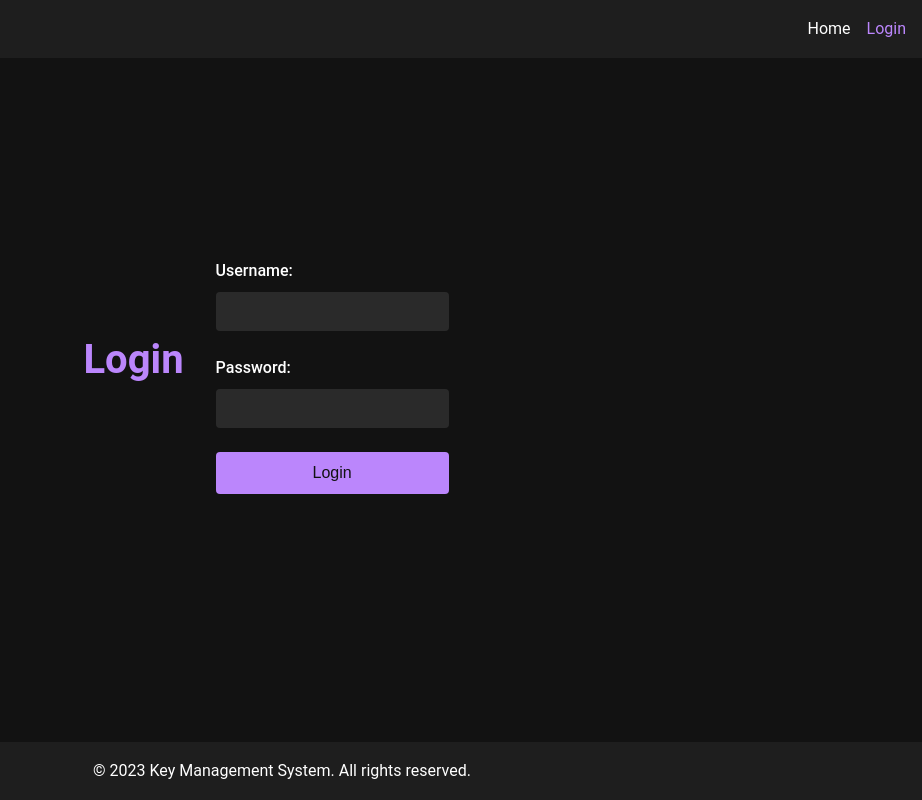
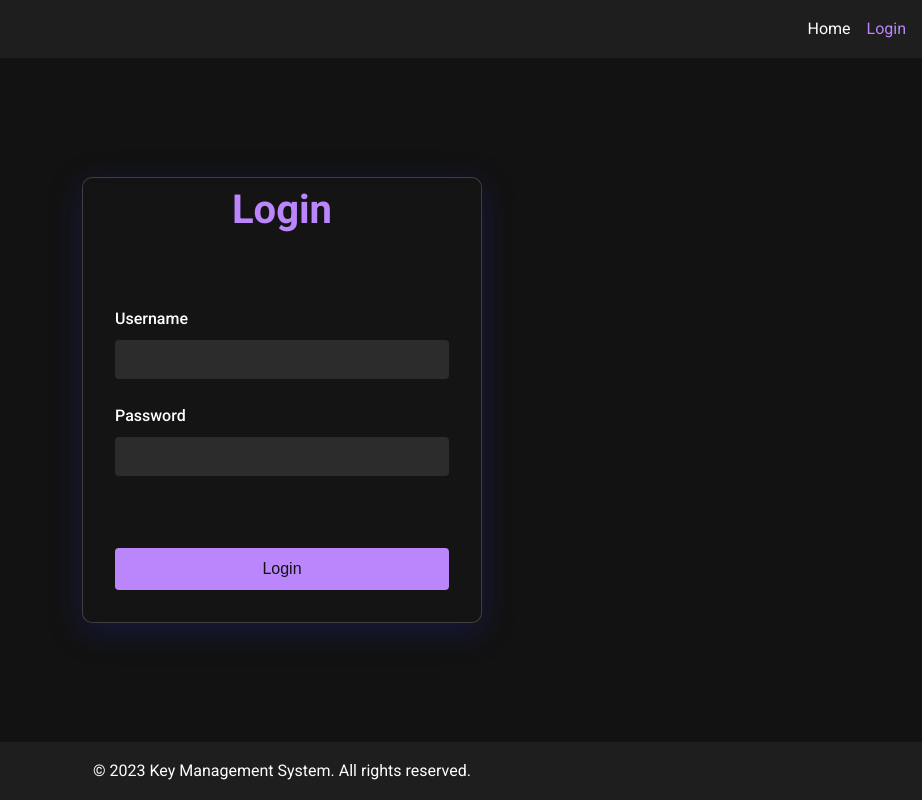
Before and after one commit to Zaidbaidadekalb/website2, a plain HTML site: page public/login.html in a window 1280 px wide. Shown: the whole page, without its empty margins (358-1280 px from the left). Drawn offline with Linux system fonts and the light colour scheme.

Commit message:
Update login.html

```diff
--- a/public/login.html
+++ b/public/login.html
@@ -4,6 +4,7 @@
     <meta charset="UTF-8">
     <meta name="viewport" content="width=device-width, initial-scale=1.0">
     <title>Login - Key Management System</title>
+    <link href="https://fonts.googleapis.com/css2?family=Roboto:wght@300;400;500;700&display=swap" rel="stylesheet">
     <link rel="stylesheet" href="/css/styles.css">
 </head>
 <body>
@@ -17,22 +18,23 @@
     </header>
 
     <main>
-        <h1>Login</h1>
-        <form id="login-form" novalidate>
+        <div class="container glass-morphism fade-in">
+            <h1 class="slide-up">Login</h1>
+            <form id="login-form" class="slide-up">
                 <div class="form-group">
-                <label for="username">Username:</label>
-                <input type="text" id="username" name="username" required>
-                <span class="error-message" id="username-error"></span>
+                    <label for="username">Username</label>
+                    <input type="text" id="username" name="username" required autocomplete="username">
                 </div>
                 <div class="form-group">
-                <label for="password">Password:</label>
-                <input type="password" id="password" name="password" required>
-                <span class="error-message" id="password-error"></span>
+                    <label for="password">Password</label>
+                    <input type="password" id="password" name="password" required autocomplete="current-password">
                 </div>
+                <div id="error-container" class="error-message"></div>
                 <button type="submit">Login</button>
             </form>
+        </div>
     </main>
-<div id="error-container" class="error-message"></div>
+
     <footer>
         <p>&copy; 2023 Key Management System. All rights reserved.</p>
     </footer>
```
Lines whose indentation alone changed are shown as unchanged.
